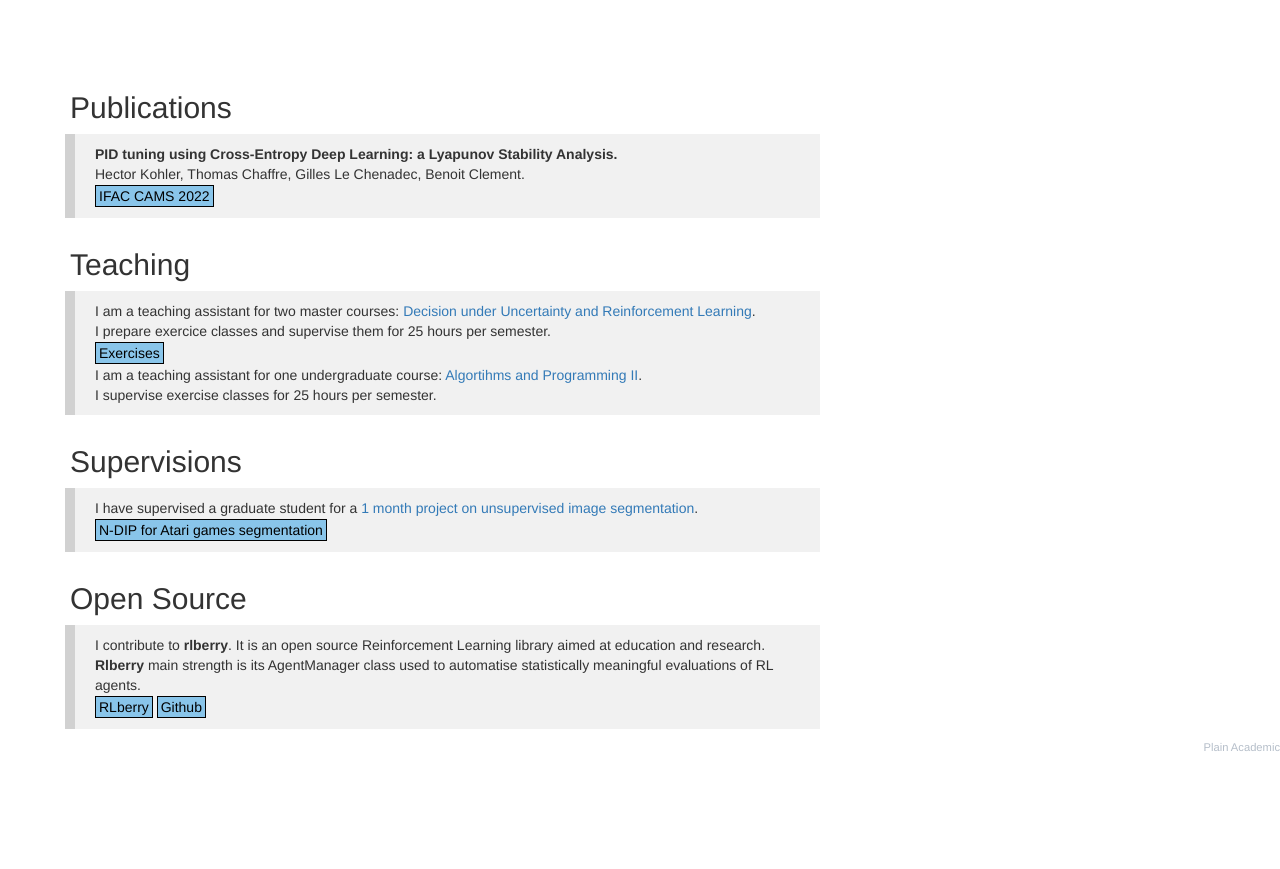
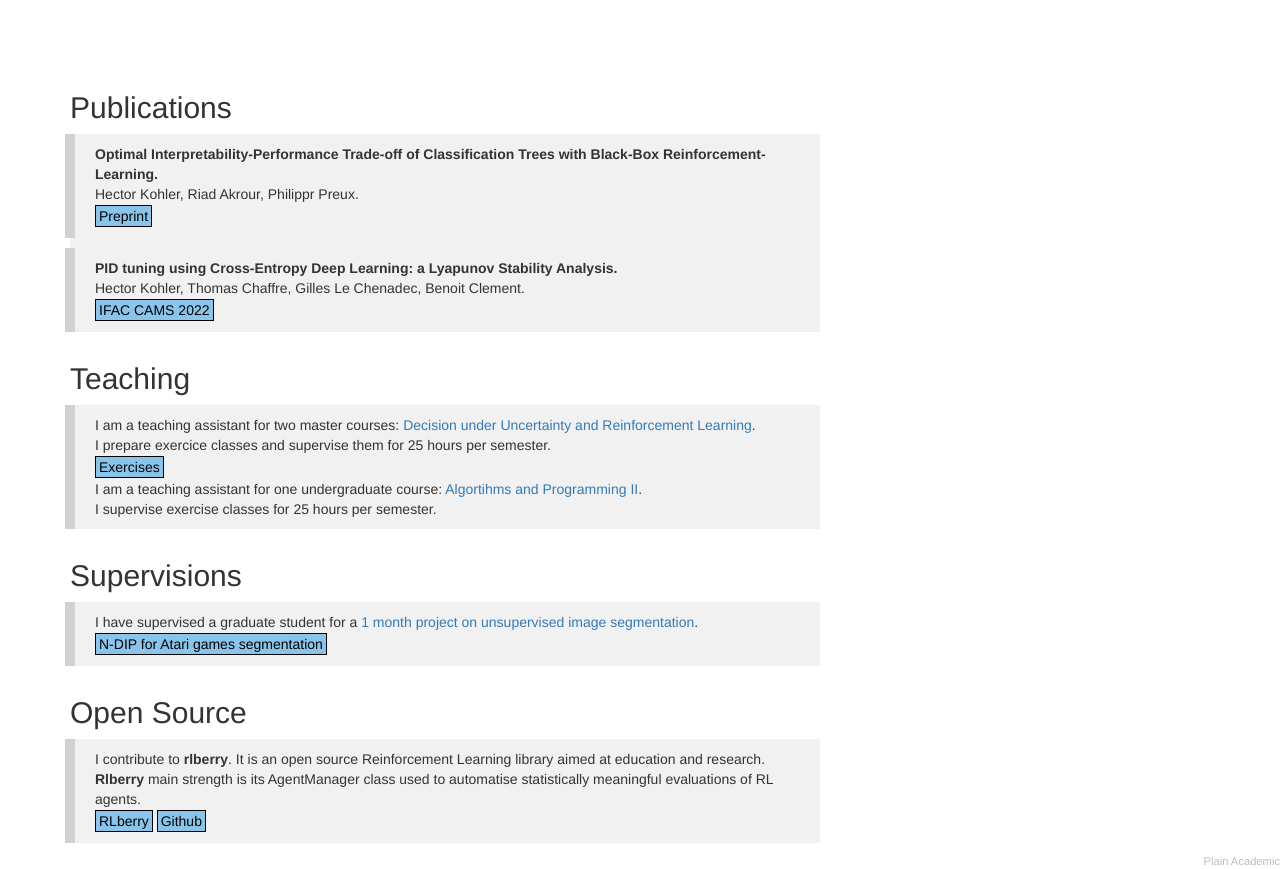
Before and after one commit to KohlerHECTOR/homepage, a plain HTML site: page index.html in a window 1280 px wide. Shown: the part 800-1669 px from the top of the page. Before the commit the page ends 1555 px from the top, so only its background shows below. Drawn offline with nearby package versions, Linux system fonts and the light colour scheme.

Commit message:
added new article

```diff
--- a/index.html
+++ b/index.html
@@ -137,6 +137,11 @@ a.buttan:hover:after{
       	    <!-- Old: <div class="col-md-8" style="height: 120vh;"> -->
       		  <h2 id="publications">Publications</h2>
               <ul class="vert">
+                <li>
+                  <strong>Optimal Interpretability-Performance Trade-off of Classification Trees with Black-Box Reinforcement-Learning.</strong> <br>
+              		Hector Kohler, Riad Akrour, Philippr Preux.<br>
+              			<a class="buttan free" href="https://hal.science/hal-04060986v1">Preprint</a>
+  		          </li>
               <li>
                 <strong>PID tuning using Cross-Entropy Deep Learning: a Lyapunov Stability Analysis.</strong> <br>
             		Hector Kohler, Thomas Chaffre, Gilles Le Chenadec, Benoit Clement.<br>
```
